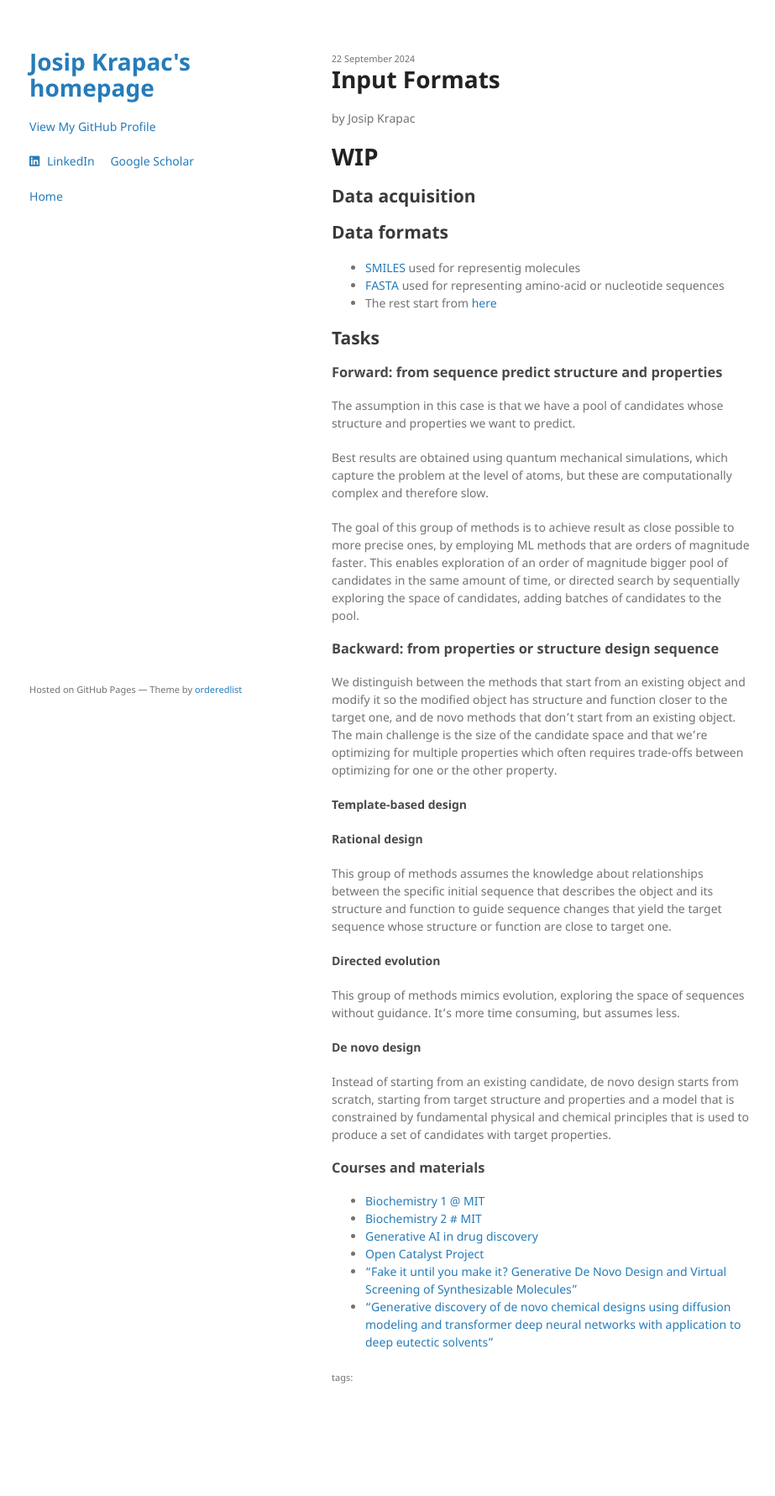
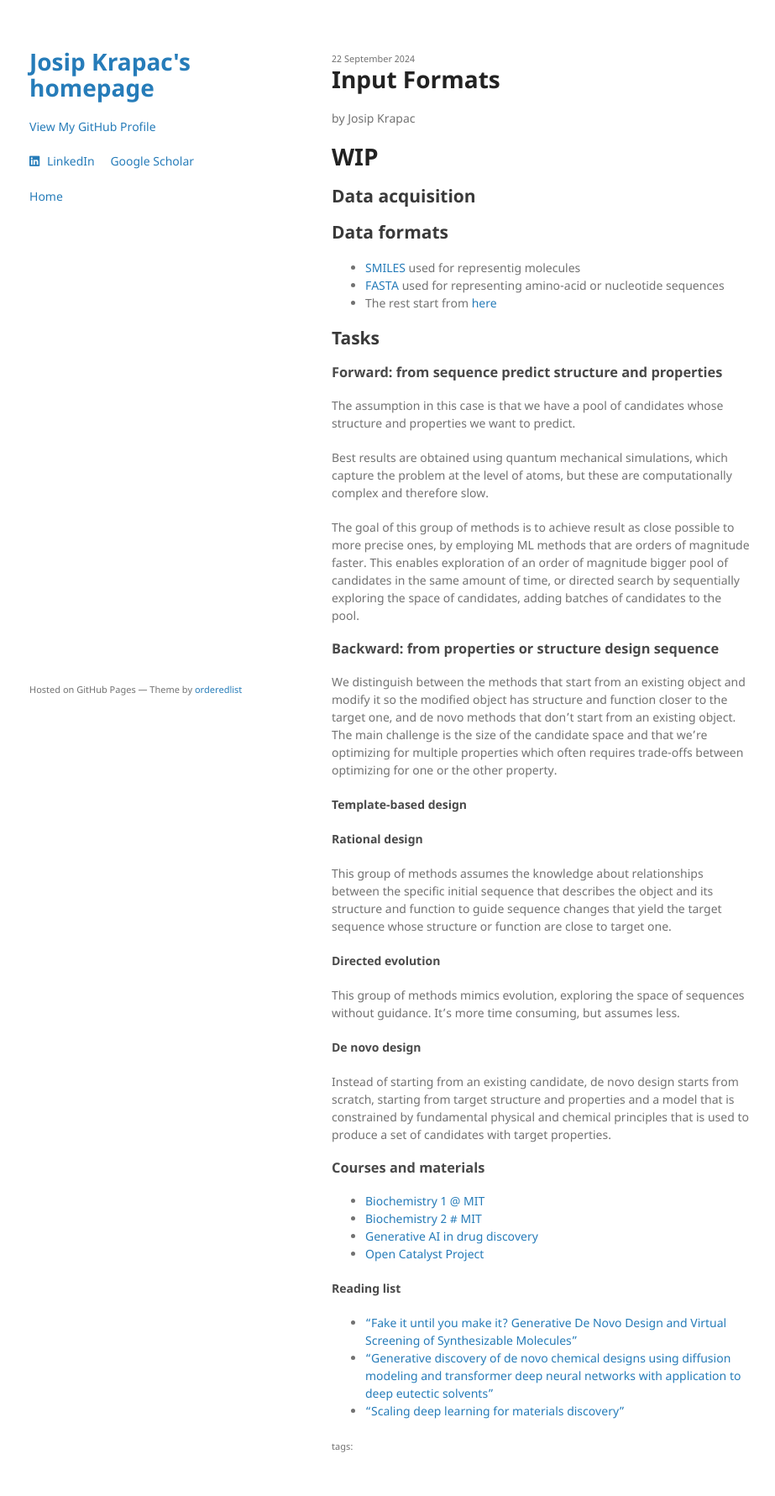
Before and after one commit to josipkrapac/josipkrapac.github.io, a Jekyll site: the page built from _posts/2024-09-22-input-formats.md, in a window 1280 px wide. Shown: the whole page at 84% size, without its empty margins (175-1098 px from the left). Built offline with Jekyll 4.4.1, drawn with Linux system fonts in a browser that asks for light colours; a style sheet for code colours, icons or effects is not loaded; before the commit the page ends 1699 px from its top, so only the background shows below that.

Commit message:
Update 2024-09-22-input-formats.md

```diff
--- a/_posts/2024-09-22-input-formats.md
+++ b/_posts/2024-09-22-input-formats.md
@@ -33,5 +33,8 @@ Instead of starting from an existing candidate, de novo design starts from scrat
 - [Biochemistry 2 # MIT](https://ocw.mit.edu/courses/5-08j-biological-chemistry-ii-spring-2016/)
 - [Generative AI in drug discovery](https://youtube.com/playlist?list=PLAXC54QmQTfz5Pk_3yq9RfLaU0b13lWgF&si=H_wFY0UauuOh4pN6)
 - [Open Catalyst Project](https://opencatalystproject.org/)
+
+#### Reading list
 - ["Fake it until you make it? Generative De Novo Design and Virtual Screening of Synthesizable Molecules"](https://chemrxiv.org/engage/chemrxiv/article-details/64ad5354ba3e99daefe70a18)
 - ["Generative discovery of de novo chemical designs using diffusion modeling and transformer deep neural networks with application to deep eutectic solvents"](https://pubs.aip.org/aip/apl/article/122/23/234103/2894780/Generative-discovery-of-de-novo-chemical-designs?utm_source=perplexity)
+- ["Scaling deep learning for materials discovery"](https://www.nature.com/articles/s41586-023-06735-9)
```
